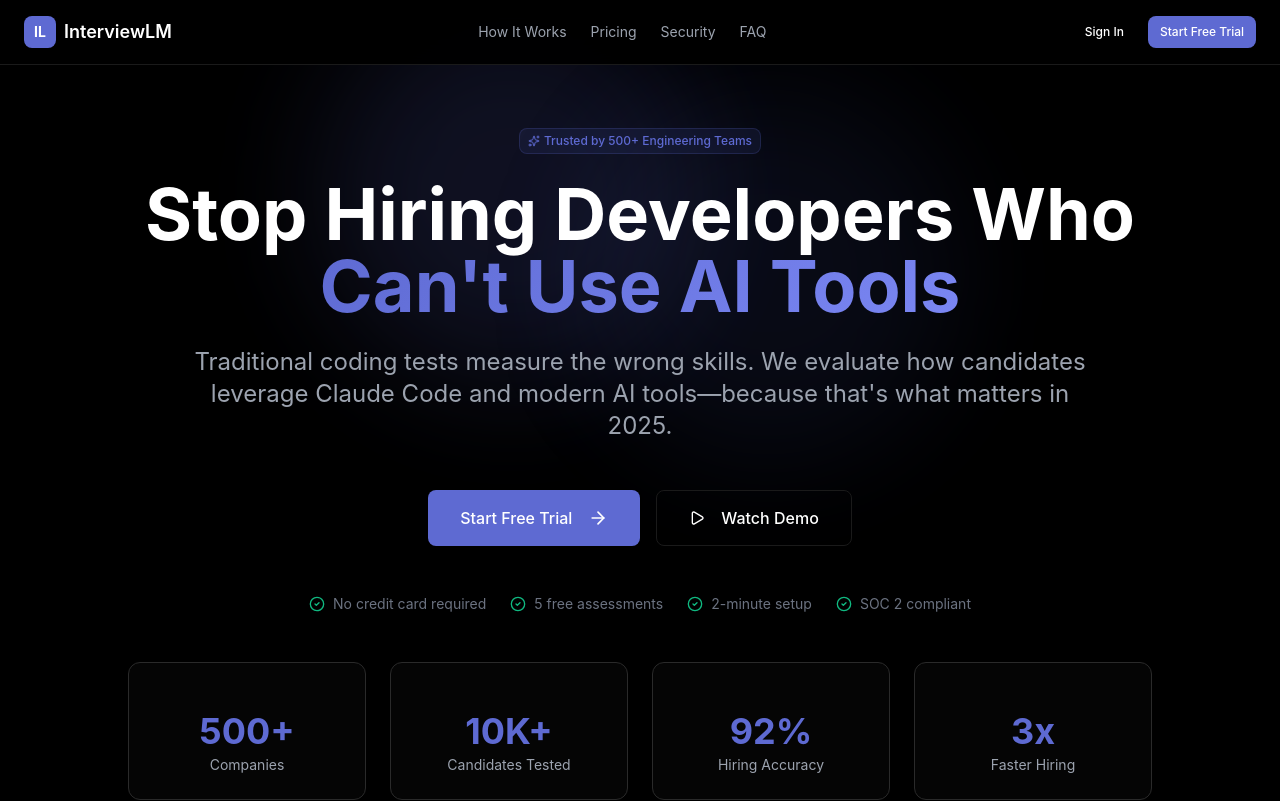
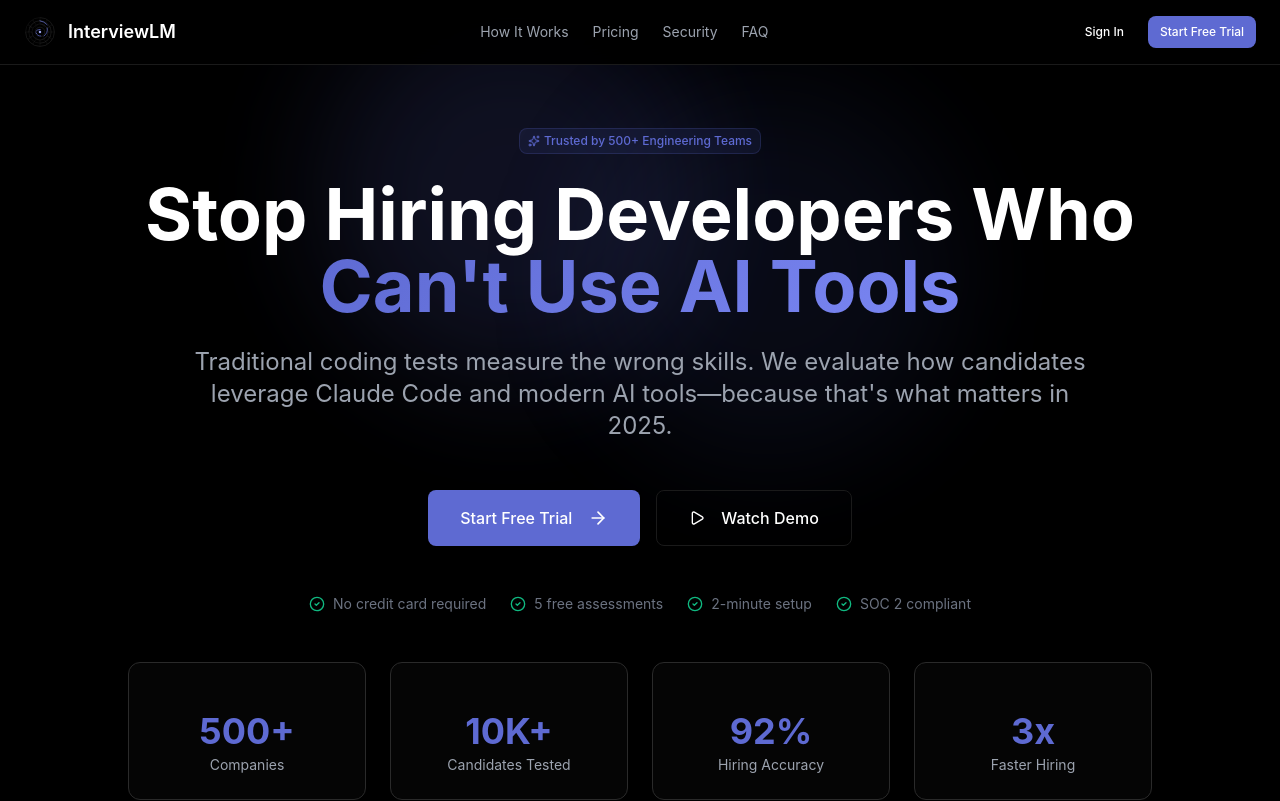
Before and after one commit to DecideWAI/interviewlm-cs, a Next.js app: page / in a window 1280 px wide. Shown: the top 801 px of the page. Built offline with nearby package versions, Linux system fonts and the light colour scheme.

Commit message:
add logo

```diff
--- a/app/layout.tsx
+++ b/app/layout.tsx
@@ -5,6 +5,11 @@
   title: "InterviewLM - AI-Powered Interview & Talent Hiring Platform",
   description: "InterviewLM uses AI to recreate work-like interviews and measure skill levels accurately. Modern talent hiring platform coming soon.",
   keywords: ["AI interviews", "talent hiring", "skill assessment", "recruitment", "InterviewLM"],
+  icons: {
+    icon: '/favicon.svg',
+    shortcut: '/favicon.svg',
+    apple: '/favicon.svg',
+  },
 };
 
 export default function RootLayout({
--- a/app/page.tsx
+++ b/app/page.tsx
@@ -6,6 +6,7 @@
 import { Input } from "@/components/ui/input";
 import { Card, CardContent, CardHeader, CardTitle } from "@/components/ui/card";
 import { Badge } from "@/components/ui/badge";
+import { Logo } from "@/components/Logo";
 import {
   Sparkles,
   Code2,
@@ -38,14 +39,12 @@
       {/* Navigation */}
       <nav className="fixed top-0 w-full z-50 border-b border-border bg-background/95 backdrop-blur-lg">
         <div className="max-w-7xl mx-auto px-6 h-16 flex items-center justify-between">
-          <div className="flex items-center gap-2">
-            <div className="h-8 w-8 rounded-md bg-primary flex items-center justify-center">
-              <span className="text-sm font-bold text-white">IL</span>
-            </div>
+          <Link href="/" className="flex items-center gap-3">
+            <Logo variant="icon" size={32} />
             <span className="text-lg font-semibold text-text-primary">
               InterviewLM
             </span>
-          </div>
+          </Link>
 
           <div className="hidden md:flex items-center gap-6">
             <Link href="#features" className="text-sm text-text-secondary hover:text-text-primary transition">
@@ -604,10 +603,8 @@
         <div className="max-w-7xl mx-auto">
           <div className="grid md:grid-cols-4 gap-8 mb-8">
             <div>
-              <div className="flex items-center gap-2 mb-4">
-                <div className="h-7 w-7 rounded-md bg-primary flex items-center justify-center">
-                  <span className="text-sm font-bold text-white">IL</span>
-                </div>
+              <div className="flex items-center gap-3 mb-4">
+                <Logo variant="icon" size={28} />
                 <span className="text-base font-semibold text-text-primary">
                   InterviewLM
                 </span>
--- /dev/null
+++ b/components/Logo.tsx
@@ -0,0 +1,128 @@
+import React from 'react';
+
+interface LogoProps {
+  variant?: 'icon' | 'wordmark' | 'compact';
+  className?: string;
+  size?: number;
+  glow?: boolean;
+}
+
+export const Logo: React.FC<LogoProps> = ({
+  variant = 'icon',
+  className = '',
+  size = 40,
+  glow = false,
+}) => {
+  const renderIcon = (iconSize: number, includeGlow: boolean) => (
+    <svg
+      width={iconSize}
+      height={iconSize}
+      viewBox="0 0 200 200"
+      fill="none"
+      xmlns="http://www.w3.org/2000/svg"
+      className={className}
+    >
+      <defs>
+        <linearGradient id="pathGradient" x1="0%" y1="0%" x2="100%" y2="100%">
+          <stop offset="0%" style={{ stopColor: '#7B87F4', stopOpacity: 1 }} />
+          <stop offset="100%" style={{ stopColor: '#5E6AD2', stopOpacity: 1 }} />
+        </linearGradient>
+        {includeGlow && (
+          <filter id="glow">
+            <feGaussianBlur stdDeviation="3" result="coloredBlur" />
+            <feMerge>
+              <feMergeNode in="coloredBlur" />
+              <feMergeNode in="SourceGraphic" />
+            </feMerge>
+          </filter>
+        )}
+      </defs>
+
+      {/* Outer circle */}
+      <circle cx="100" cy="100" r="90" stroke="#2A2A2A" strokeWidth="2" fill="none" />
+
+      {/* Maze rings - outer */}
+      <path d="M 100 10 A 90 90 0 0 1 190 100" stroke="#2A2A2A" strokeWidth="2" fill="none" />
+      <path d="M 190 100 A 90 90 0 0 1 100 190" stroke="#2A2A2A" strokeWidth="2" fill="none" />
+      <path d="M 100 190 A 90 90 0 0 1 10 100" stroke="#2A2A2A" strokeWidth="2" fill="none" />
+
+      {/* Second ring */}
+      <circle cx="100" cy="100" r="70" stroke="#2A2A2A" strokeWidth="2" fill="none" />
+      <path d="M 30 100 A 70 70 0 0 1 100 30" stroke="#2A2A2A" strokeWidth="2" fill="none" />
+      <path d="M 100 30 A 70 70 0 0 1 170 100" stroke="#2A2A2A" strokeWidth="2" fill="none" />
+      <path d="M 170 100 A 70 70 0 0 1 100 170" stroke="#2A2A2A" strokeWidth="2" fill="none" />
+
+      {/* Third ring */}
+      <circle cx="100" cy="100" r="50" stroke="#2A2A2A" strokeWidth="2" fill="none" />
+      <path d="M 100 50 A 50 50 0 0 1 150 100" stroke="#2A2A2A" strokeWidth="2" fill="none" />
+      <path d="M 150 100 A 50 50 0 0 1 100 150" stroke="#2A2A2A" strokeWidth="2" fill="none" />
+      <path d="M 100 150 A 50 50 0 0 1 50 100" stroke="#2A2A2A" strokeWidth="2" fill="none" />
+
+      {/* Fourth ring */}
+      <circle cx="100" cy="100" r="30" stroke="#2A2A2A" strokeWidth="2" fill="none" />
+      <path d="M 70 100 A 30 30 0 0 1 100 70" stroke="#2A2A2A" strokeWidth="2" fill="none" />
+      <path d="M 100 70 A 30 30 0 0 1 130 100" stroke="#2A2A2A" strokeWidth="2" fill="none" />
+      <path d="M 130 100 A 30 30 0 0 1 100 130" stroke="#2A2A2A" strokeWidth="2" fill="none" />
+
+      {/* Radial walls */}
+      <line x1="100" y1="10" x2="100" y2="50" stroke="#2A2A2A" strokeWidth="2" />
+      <line x1="145" y1="25" x2="125" y2="55" stroke="#2A2A2A" strokeWidth="2" />
+      <line x1="175" y1="55" x2="145" y2="75" stroke="#2A2A2A" strokeWidth="2" />
+      <line x1="190" y1="100" x2="150" y2="100" stroke="#2A2A2A" strokeWidth="2" />
+      <line x1="175" y1="145" x2="145" y2="125" stroke="#2A2A2A" strokeWidth="2" />
+      <line x1="145" y1="175" x2="125" y2="145" stroke="#2A2A2A" strokeWidth="2" />
+      <line x1="100" y1="190" x2="100" y2="150" stroke="#2A2A2A" strokeWidth="2" />
+      <line x1="55" y1="175" x2="75" y2="145" stroke="#2A2A2A" strokeWidth="2" />
+      <line x1="25" y1="145" x2="55" y2="125" stroke="#2A2A2A" strokeWidth="2" />
+      <line x1="10" y1="100" x2="50" y2="100" stroke="#2A2A2A" strokeWidth="2" />
+      <line x1="25" y1="55" x2="55" y2="75" stroke="#2A2A2A" strokeWidth="2" />
+      <line x1="55" y1="25" x2="75" y2="55" stroke="#2A2A2A" strokeWidth="2" />
+
+      {/* Additional complexity walls */}
+      <line x1="170" y1="70" x2="150" y2="70" stroke="#2A2A2A" strokeWidth="2" />
+      <line x1="130" y1="70" x2="110" y2="50" stroke="#2A2A2A" strokeWidth="2" />
+      <line x1="70" y1="70" x2="90" y2="50" stroke="#2A2A2A" strokeWidth="2" />
+      <line x1="30" y1="70" x2="50" y2="70" stroke="#2A2A2A" strokeWidth="2" />
+      <line x1="30" y1="130" x2="50" y2="130" stroke="#2A2A2A" strokeWidth="2" />
+      <line x1="70" y1="130" x2="90" y2="150" stroke="#2A2A2A" strokeWidth="2" />
+      <line x1="110" y1="150" x2="130" y2="130" stroke="#2A2A2A" strokeWidth="2" />
+      <line x1="170" y1="130" x2="150" y2="130" stroke="#2A2A2A" strokeWidth="2" />
+
+      {/* THE SOLUTION PATH - Glowing purple gradient */}
+      <g filter={includeGlow ? 'url(#glow)' : undefined}>
+        <path d="M 100 10 L 100 30" stroke="url(#pathGradient)" strokeWidth="4" strokeLinecap="round" />
+        <path d="M 100 30 A 70 70 0 0 1 145 55" stroke="url(#pathGradient)" strokeWidth="4" strokeLinecap="round" fill="none" />
+        <path d="M 145 55 L 145 75" stroke="url(#pathGradient)" strokeWidth="4" strokeLinecap="round" />
+        <path d="M 145 75 A 50 50 0 0 1 125 125" stroke="url(#pathGradient)" strokeWidth="4" strokeLinecap="round" fill="none" />
+        <path d="M 125 125 L 105 125" stroke="url(#pathGradient)" strokeWidth="4" strokeLinecap="round" />
+        <path d="M 105 125 A 30 30 0 0 1 75 105" stroke="url(#pathGradient)" strokeWidth="4" strokeLinecap="round" fill="none" />
+        <path d="M 75 105 L 75 95" stroke="url(#pathGradient)" strokeWidth="4" strokeLinecap="round" />
+        <path d="M 75 95 A 25 25 0 0 1 100 85" stroke="url(#pathGradient)" strokeWidth="4" strokeLinecap="round" fill="none" />
+        <circle cx="100" cy="85" r="3" fill="url(#pathGradient)" />
+      </g>
+
+      {/* Center goal - glowing dot */}
+      <circle cx="100" cy="100" r="8" fill="url(#pathGradient)" filter={includeGlow ? 'url(#glow)' : undefined} />
+      <circle cx="100" cy="100" r="4" fill="#FFFFFF" />
+    </svg>
+  );
+
+  if (variant === 'compact') {
+    return renderIcon(size, glow);
+  }
+
+  if (variant === 'wordmark') {
+    return (
+      <div className={`flex items-center gap-3 ${className}`}>
+        {renderIcon(size, glow)}
+        <span className="text-2xl font-bold bg-gradient-to-r from-[#7B87F4] to-[#5E6AD2] bg-clip-text text-transparent">
+          Interview<span className="text-white">LM</span>
+        </span>
+      </div>
+    );
+  }
+
+  return renderIcon(size, glow);
+};
+
+export default Logo;
```
Also changed, not shown: public/favicon.svg (added), public/logo.svg (added).
